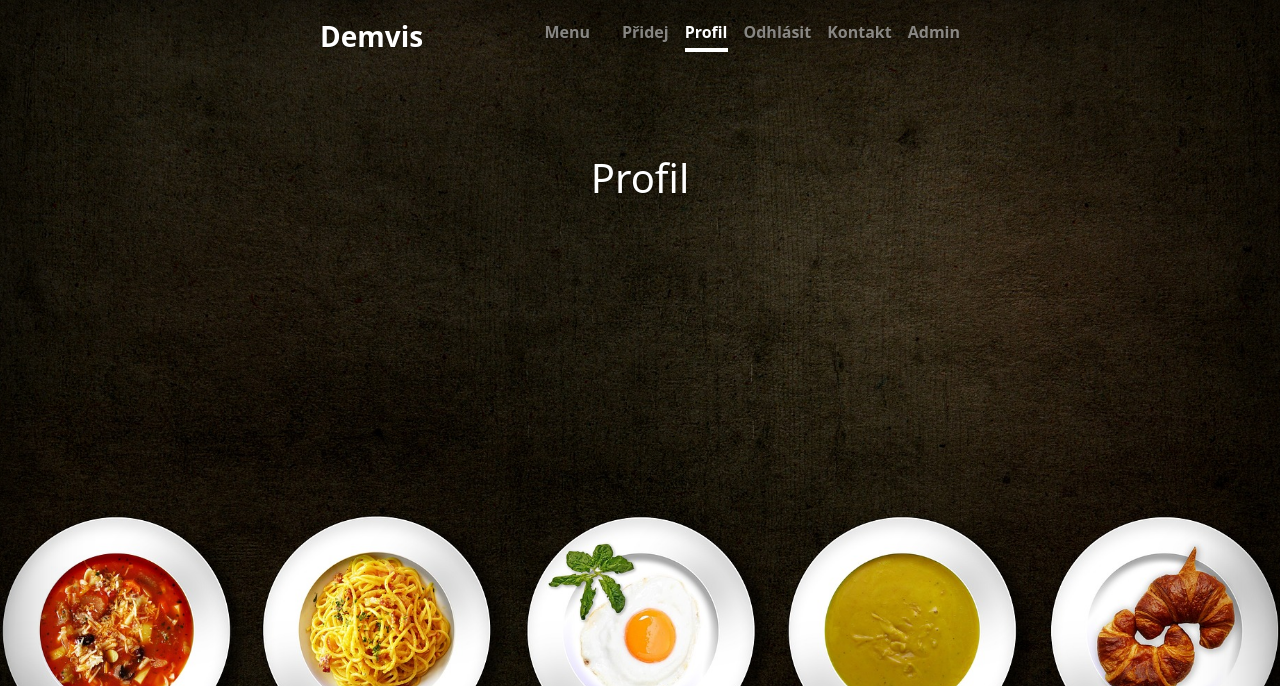
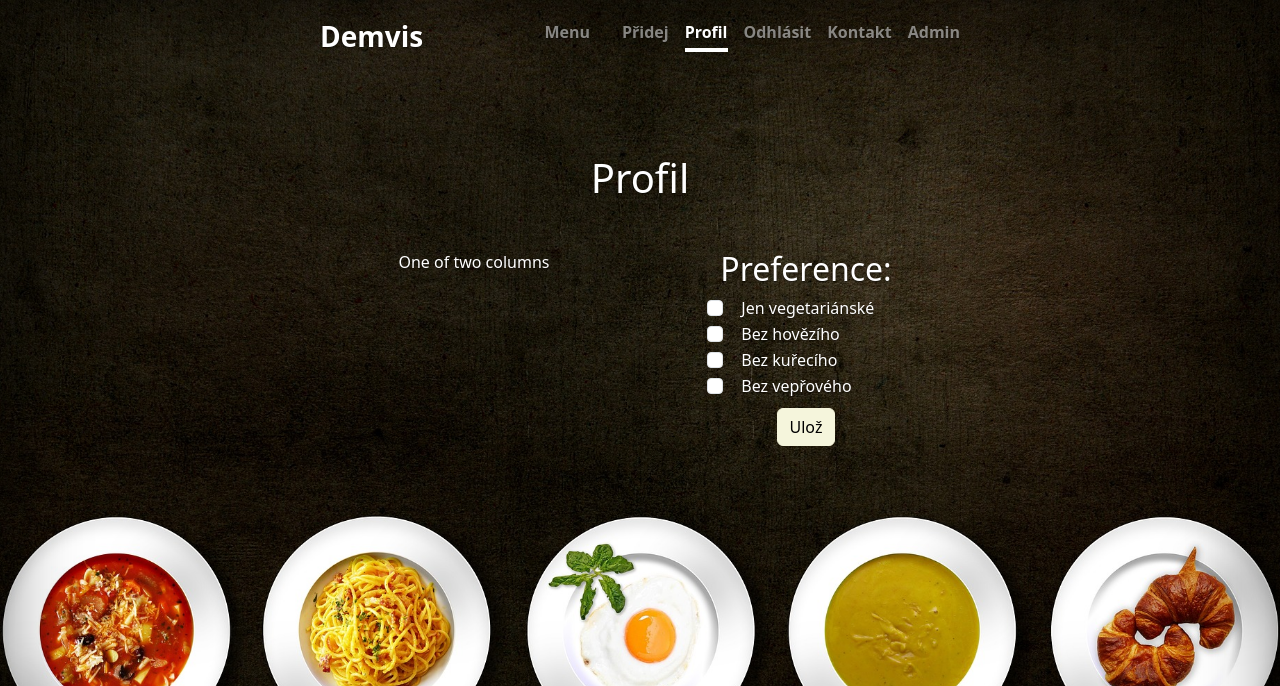
Before and after one commit to SandraHeinzova/demvis, a Flask app: page /profile in a window 1280 px wide. Shown: the top 686 px of the page. Run offline with Flask 3, Linux system fonts and the light colour scheme; a user stored in the database is signed in; some libraries are stand-ins or nearby versions.

Commit message:
add preferences for user to theprofile page

```diff
--- a/static/styles.css
+++ b/static/styles.css
@@ -93,3 +93,11 @@ body {
    width: 500px;
    border: none !important;
 }
+
+.form-check {
+    text-align: left !important;
+}
+
+.form-check-label {
+    margin-left: 10px; /* Adjust the value as needed */
+}
--- a/templates/profile.html
+++ b/templates/profile.html
@@ -6,5 +6,40 @@
 {% block content %}
 <main class="pb-auto">
     <h1 class="mb-5 mt-5">Profil</h1>
+    <div class="row justify-content-around">
+        <div class="col-4">
+            One of two columns
+        </div>
+        <div class="col-4">
+            <h2>Preference:</h2>
+            <form method="post">
+                <div class="form-check">
+                    <input class="form-check-input" type="checkbox" value="vegetarian" id="only_vegetarianske">
+                    <label class="form-check-label" for="only_vegetarianske">
+                        Jen vegetariánské
+                    </label>
+                </div>
+                <div class="form-check">
+                    <input class="form-check-input" type="checkbox" value="no_beef" id="no_beef">
+                    <label class="form-check-label" for="no_beef">
+                        Bez hovězího
+                    </label>
+                </div>
+                <div class="form-check">
+                    <input class="form-check-input" type="checkbox" value="no_chicken" id="no_chicken">
+                    <label class="form-check-label" for="no_chicken">
+                        Bez kuřecího
+                    </label>
+                </div>
+                <div class="form-check">
+                    <input class="form-check-input" type="checkbox" value="no_pork" id="no_pork">
+                    <label class="form-check-label" for="no_pork">
+                        Bez vepřového
+                    </label>
+                </div>
+                <button type="button" class="btn btn-md mt-2">Ulož</button>
+            </form>
+        </div>
+    </div>
 </main>
 {% endblock %}
```
